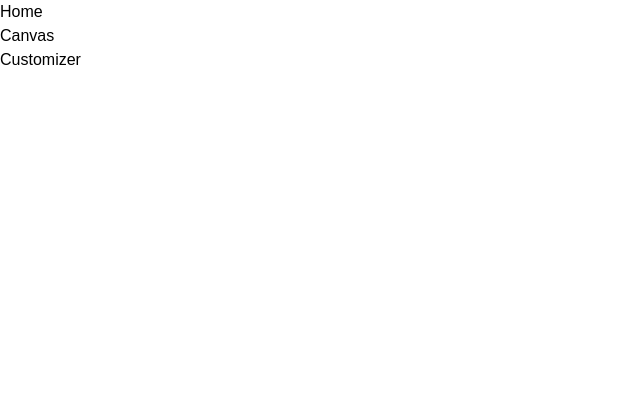
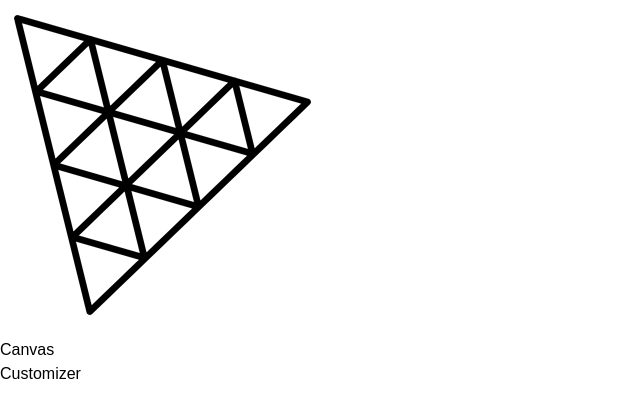
Before and after one commit to jayjay2397/Three.JS-Project, a React (Vite) app in the folder client/: page / in a window 1280 px wide. Shown: the top 418 px of the page, without its empty margins (0-640 px from the left). Built offline with nearby package versions, Linux system fonts and the light colour scheme; a web font is replaced by a local one.

Commit message:
adding new folder with index.jsx and adding more code

```diff
--- a/client/src/pages/Home.jsx
+++ b/client/src/pages/Home.jsx
@@ -1,6 +1,7 @@
 import {motion, AnimatePresence} from 'framer-motion';
 import {useSnapshot} from 'valtio'
 
+import state from '../store';
 import {
     headContainerAnimation,
     headContentAnimation,
@@ -9,10 +10,25 @@
 } from '../config/motion';
 
 const Home = () => {
+    const snap = useSnapshot(state);
+
+
     return (
-        <div>
-            Home
-        </div>
+        <AnimatePresence>
+            {snap.intro && (
+                <motion.section className="Home"{...slideAnimation('left')}>
+                    <motion.header>
+                        <img
+                        src='./threejs.png'
+                        alt='logo'
+                        className='w-8 h-8 object-contain'
+                        />
+
+                    </motion.header>
+                </motion.section>
+
+                )}
+        </AnimatePresence>
     )
 }
 
--- /dev/null
+++ b/client/src/store/index.jsx
@@ -0,0 +1,13 @@
+import { proxy } from 'valtio';
+
+const state = proxy ({
+    intro: true,
+    color: '#EFBD48',
+    isLogoTexture: true,
+    isFullTextrue: false,
+    logoDecal: './threejs.png',
+    fullDecal: './three.js.png',
+
+});
+
+export default state;
```
